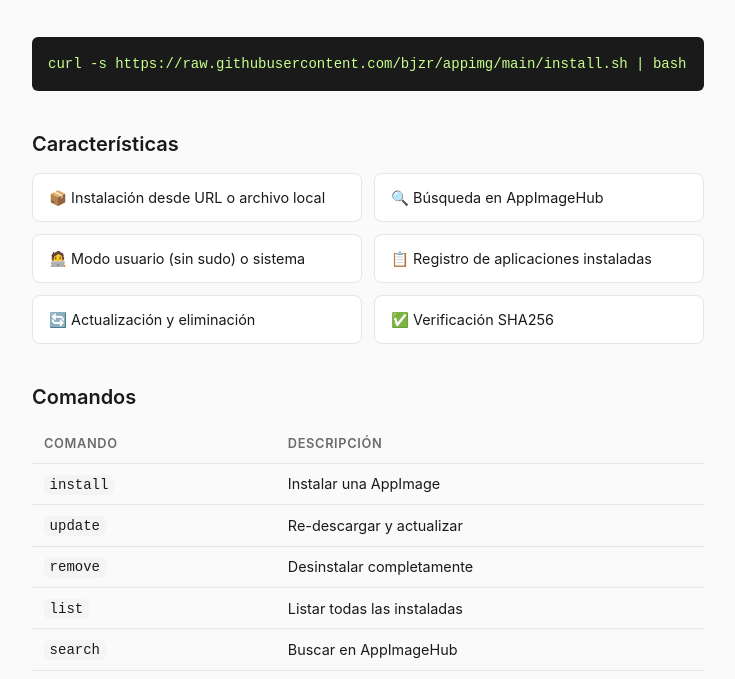
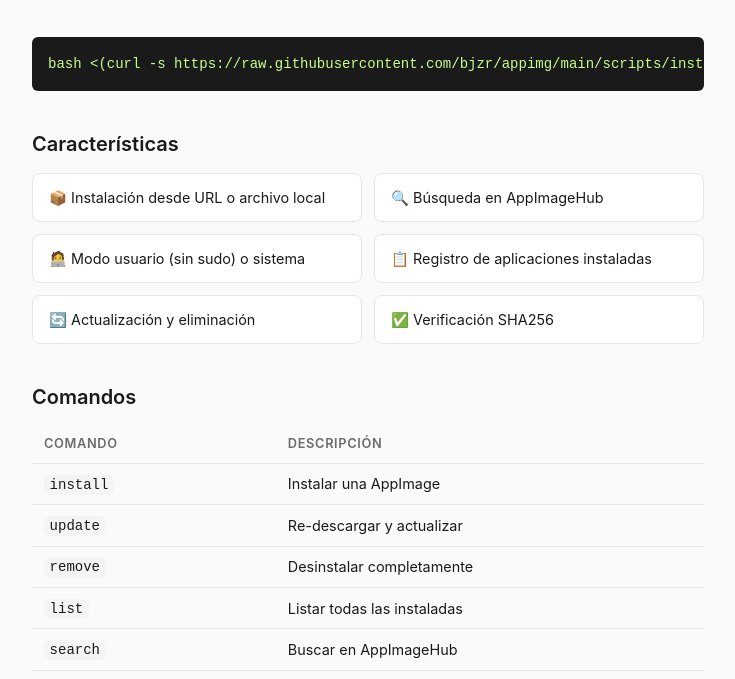
Before and after one commit to BJZR/appimg, a website: page index.html in a window 1280 px wide. Shown: the part 109-788 px from the top of the page, without its empty margins (272-1007 px from the left). Drawn offline with Linux system fonts and the light colour scheme.

Commit message:
Add files via upload

```diff
--- a/index.html
+++ b/index.html
@@ -82,7 +82,7 @@ footer { margin-top: 3rem; padding-top: 1.5rem; border-top: 1px solid var(--bord
 </header>
 
 <div class="cmd">
-<pre>curl -s https://raw.githubusercontent.com/bjzr/appimg/main/install.sh | bash</pre>
+<pre>bash <(curl -s https://raw.githubusercontent.com/bjzr/appimg/main/scripts/install.sh)</pre>
 </div>
 
 <h2>Características</h2>
```
Also changed, not shown: README.md.
